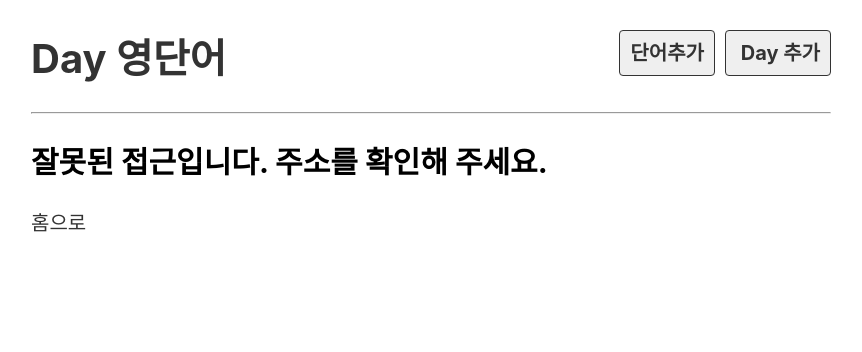
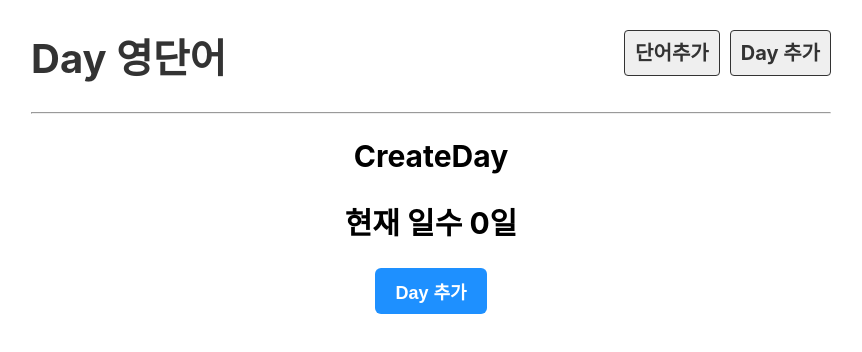
Before and after one commit to eunyeong1328/React-study, a React (Create React App) app in the folder react_workspace/myapp2/: page /create_day in a window 1280 px wide. Shown: the top 352 px of the page, without its empty margins (209-1071 px from the left). Built offline with nearby package versions, Linux system fonts and the light colour scheme; no server answers.

Commit message:
add day word

```diff
--- a/react_workspace/myapp2/src/App.js
+++ b/react_workspace/myapp2/src/App.js
@@ -6,6 +6,7 @@ import WordList from './components/WordList';
 import { BrowserRouter, Route, Switch } from 'react-router-dom';
 import EmptyPage from './components/EmptyPage';
 import CreateWord from './components/CreateWord';
+import CreateDay from './components/CreateDay';
 
 function App() {
   return (
@@ -22,6 +23,9 @@ function App() {
         <Route exact path="/create_word">
           <CreateWord />
         </Route>
+        <Route exact path="/create_day">
+          <CreateDay />
+        </Route>
         <Route>
           <EmptyPage />
         </Route>
--- /dev/null
+++ b/react_workspace/myapp2/src/components/CreateDay.js
@@ -0,0 +1,35 @@
+import { useHistory } from "react-router-dom";
+import UseFetch from "./UseFech";
+
+const CreateDay = () => {
+    const days = UseFetch("http://localhost:3001/days");
+    const history = useHistory();
+
+    const addDay = () => {
+        console.log(`(CreateDay) : addDay (days)-> ${days.length}`);
+        fetch("http://localhost:3001/days/", {
+            method: "POST",
+            headers: {
+                "Content-type" : "application/json"
+            },
+            body: JSON.stringify({
+                day : days.length+1,
+            }),
+        }).then((res) => {
+            if(res.ok){
+                alert("Day가 추가완료 되었습니다.!!");
+                history.push("/"); //메인으로 이동
+            }
+        }
+        )
+    }
+    return (
+        <div className="input_day">
+            <h2> CreateDay </h2>
+            <h2>현재 일수 {days.length}일</h2>
+            <button className = "btn" onClick={addDay}> Day 추가 </button>
+        </div>
+    )
+}
+
+export default CreateDay;
--- a/react_workspace/myapp2/src/components/Header.js
+++ b/react_workspace/myapp2/src/components/Header.js
@@ -11,7 +11,11 @@ const Header = () => {
                 <Link to="/create_word" className="link">
                     단어추가
                 </Link>
-                <a href="#" className="link"> Day 추가</a>
+
+                {/* <a href="#" className="link"> Day 추가</a> */}
+                <Link to="/create_day" className="link">
+                    Day 추가
+                </Link>
             </div>
             <hr />
         </div>
--- a/react_workspace/myapp2/src/index.css
+++ b/react_workspace/myapp2/src/index.css
@@ -139,3 +139,12 @@ button {
   font-size: 20px;
   padding: 0 10px;
 }
+
+.input_day h2{
+  text-align: center;
+}
+
+.input_day .btn{
+  display: block;
+  margin: 10px auto;
+}
```
Also changed, not shown: react_workspace/myapp2/src/database/data.json (+25 -8 lines).
